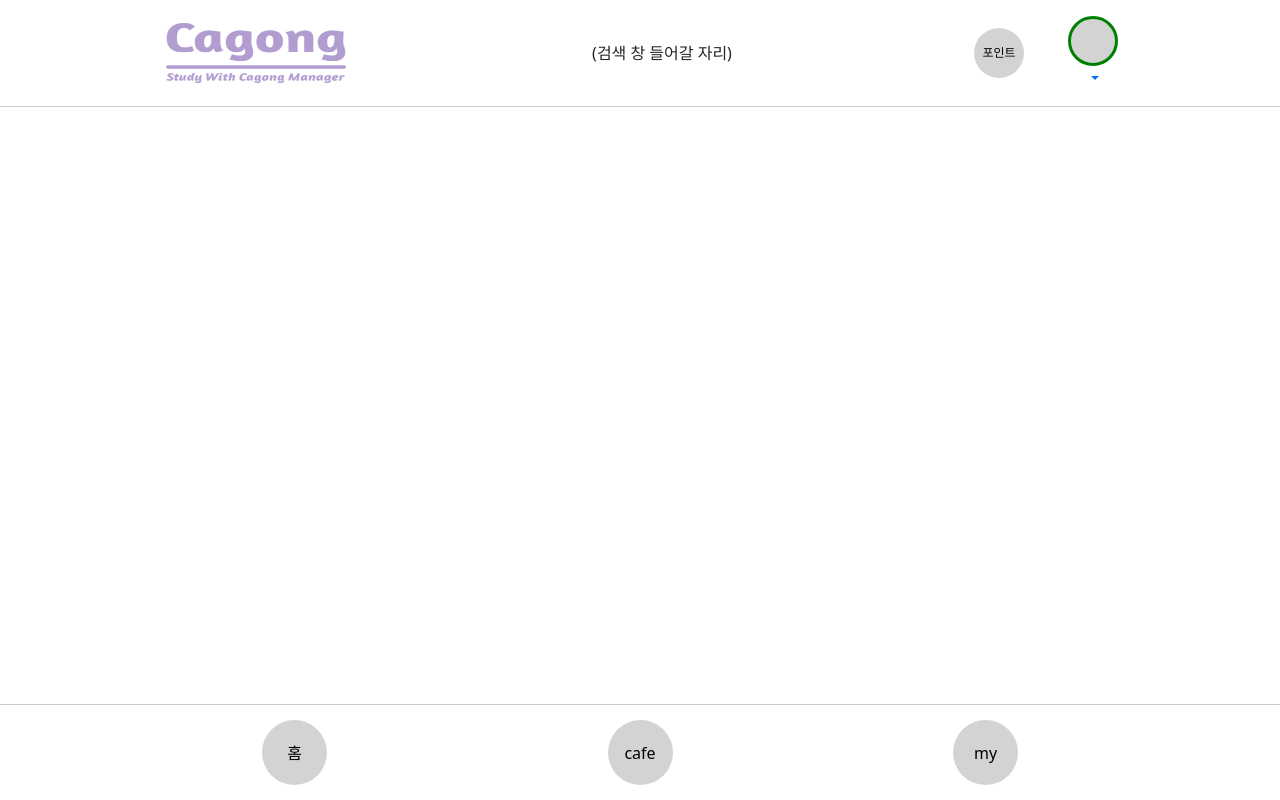
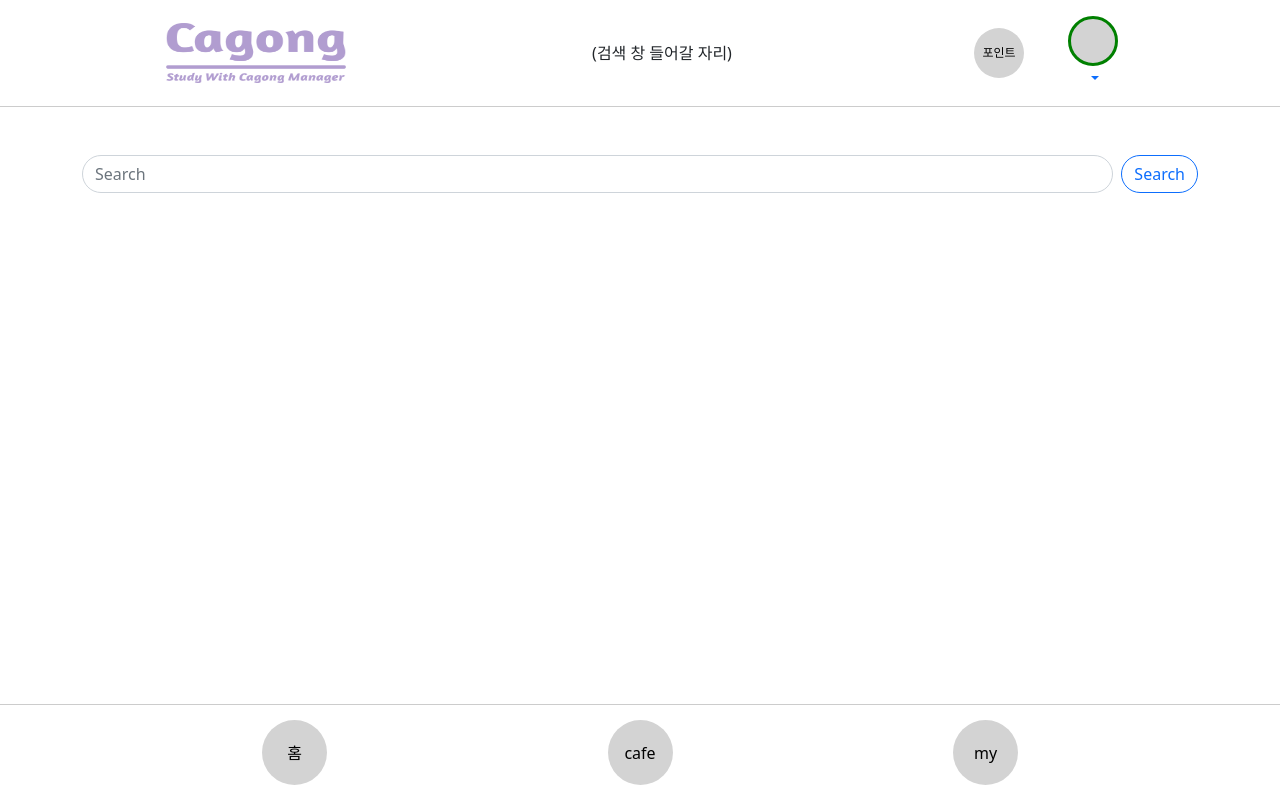
Before and after one commit to hyeesw/cagong-front, a React (Create React App) app: page /cafelist in a window 1280 px wide. Built offline with nearby package versions, Linux system fonts and the light colour scheme.

Commit message:
1차 구현 완료

```diff
--- a/src/App.jsx
+++ b/src/App.jsx
@@ -1,7 +1,7 @@
 import React from 'react';
 import './App.css';
 import { Routes, Route } from 'react-router';
-import { Home, Signup, Signin, Point } from './pages';
+import { Home, Signup, Signin, Point, CafeList } from './pages';
 import { Header, Footer } from './components';
 
 function App() {
@@ -14,6 +14,7 @@ function App() {
           <Route path="/signup" element={<Signup />} />
           <Route path="/signin" element={<Signin />} />
           <Route path="/point" element={<Point />} />
+          <Route path="/cafelist" element={<CafeList />} />
         </Routes>
       </div>
       <Footer />
--- a/src/pages/CafeList.jsx
+++ b/src/pages/CafeList.jsx
@@ -33,7 +33,7 @@ function CardArray(parmData) {
             </Card.Body>
             </Col>
             <Col>
-              <img src={require("./assets/point_1000.png")} width="90%" alt="img"/>
+              {/* <img src={require("./assets/point_1000.png")} width="90%" alt="img"/>  //이미지가 들어갈 자리 */}
             </Col>
           </Row>
         </Card>
--- a/src/pages/index.js
+++ b/src/pages/index.js
@@ -2,3 +2,4 @@ export { default as Home } from './Home';
 export { default as Signup } from './Signup';
 export { default as Signin } from './Signin';
 export { default as Point } from './Point';
+export { default as CafeList } from './CafeList';
```
